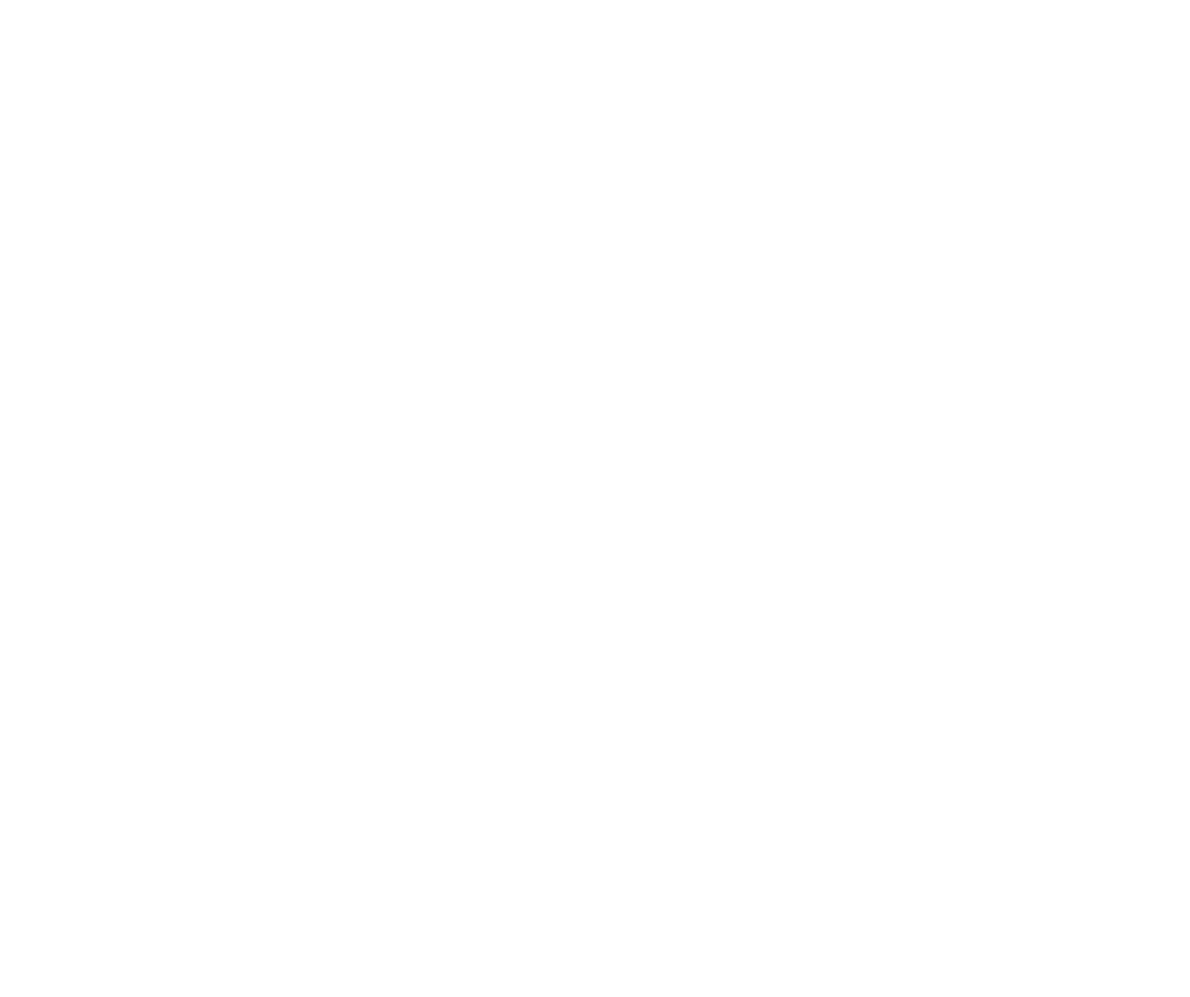
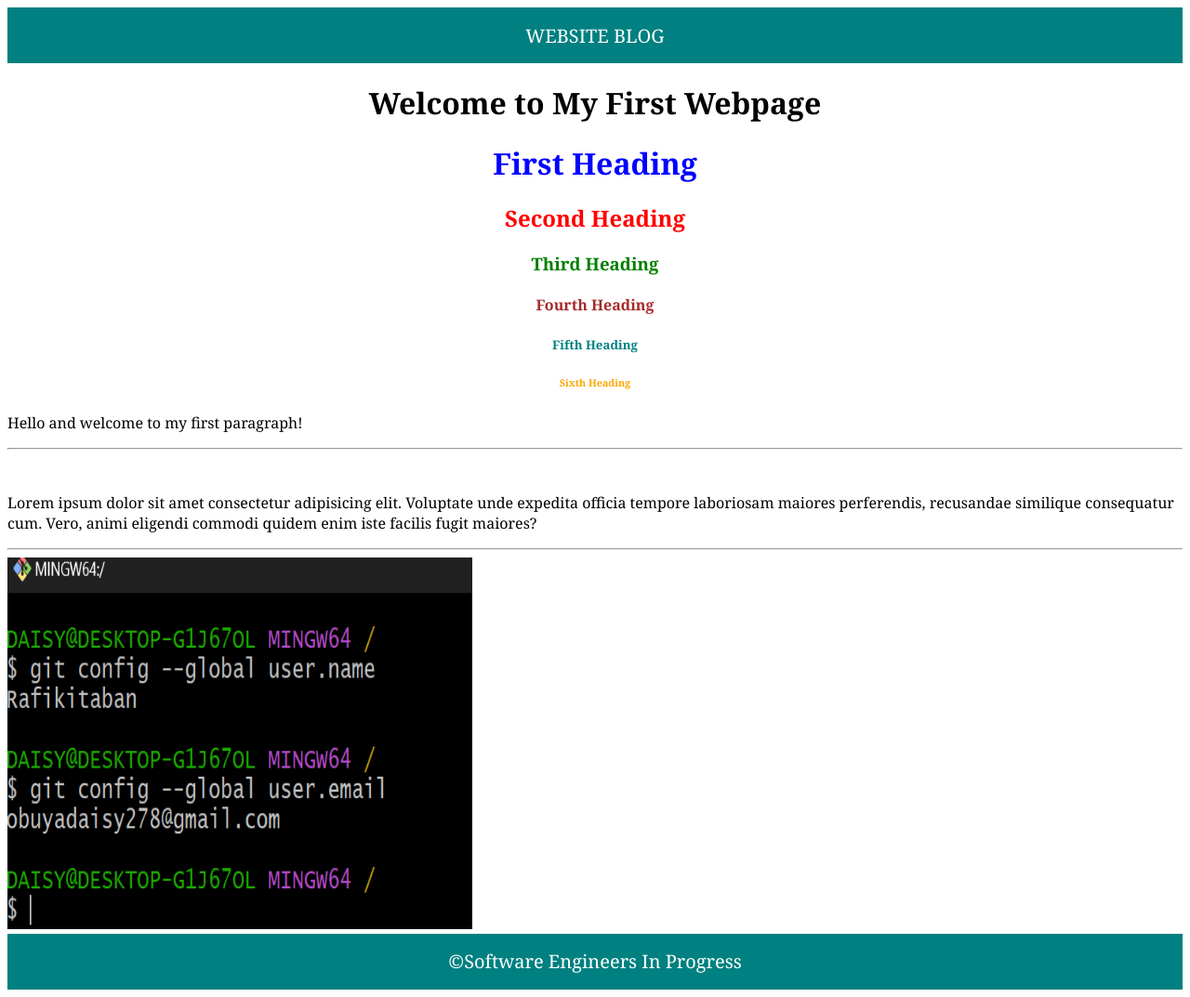
Before and after one commit to ahmednule/pythoncrashcourse, a plain HTML site: page webdev/Introduction/index.html in a window 1280 px wide. Shown: the whole page at 93% size. Before the commit the page ends 800 px from the top, so only its background shows below. Drawn offline with Linux system fonts and the light colour scheme.

Commit message:
webdev intro session

```diff
--- a/webdev/Introduction/index.css
+++ b/webdev/Introduction/index.css
@@ -0,0 +1,30 @@
+*{
+    font-family: Georgia, 'Times New Roman', Times, serif;
+}
+
+h1,h2,h3,h4,h5,h6{
+    text-align: center;
+}
+
+header{
+    height: 60px;
+    background-color: teal;
+    color:white;
+    text-transform: uppercase;
+    font-size: 20px;
+    text-align: center;
+    display: flex;
+    justify-content:center;
+    align-items:center;
+}
+
+footer{
+    height: 60px;
+    background-color: teal;
+    color: white;
+    font-family: Georgia, 'Times New Roman', Times, serif;
+    font-size: 20px;
+    display: flex;
+    justify-content:center;
+    align-items: center;
+}
--- a/webdev/Introduction/index.html
+++ b/webdev/Introduction/index.html
@@ -3,9 +3,36 @@
 <head>
     <meta charset="UTF-8">
     <meta name="viewport" content="width=device-width, initial-scale=1.0">
-    <title>Document</title>
+    <title>Software Engineers In Progress</title>
+    <link rel="stylesheet" href="./index.css">
 </head>
 <body>
+    <header>
+        Website Blog
+    </header>
+    <h1> Welcome to My First Webpage </h1>
+    <h1 style="color:blue;">First Heading</h1>
+
+    <h2 style="color: red;">Second Heading</h2>
+
+    <h3 style="color: green;">Third Heading</h3>
+
+    <h4 style="color: brown;">Fourth Heading</h4>
+
+    <h5 style="color: teal;">Fifth Heading</h5>
+
+    <h6 style="color: orange;">Sixth Heading</h6>
+
+    <p>Hello and welcome to my first paragraph!</p>
+    <hr>
+    <br>
+    <p>Lorem ipsum dolor sit amet consectetur adipisicing elit. Voluptate unde expedita officia tempore laboriosam maiores perferendis, recusandae similique consequatur cum. Vero, animi eligendi commodi quidem enim iste facilis fugit maiores?</p>
+    <hr>
+
+    <img src="./images/Screenshot 2024-06-16 153342.png" width="500" height="400" alt ="gitbash image">
+    <br>
+
+<footer>&copy;Software Engineers In Progress</footer>
 
 </body>
 </html>
```
Also changed, not shown: webdev/Introduction/images/Screenshot  2024-06-15.jpeg (added), webdev/Introduction/images/Screenshot  2024-06-16 at 10.56.47 AM.jpeg (added), webdev/Introduction/images/Screenshot 2024-02-15 110402.png (added), webdev/Introduction/images/Screenshot 2024-06-15 194309.png (added), webdev/Introduction/images/Screenshot 2024-06-16 060856.png (added), webdev/Introduction/images/Screenshot 2024-06-16 091503.png (added), webdev/Introduction/images/Screenshot 2024-06-16 091826.png (added), webdev/Introduction/images/Screenshot 2024-06-16 110732.png (added), webdev/Introduction/images/Screenshot 2024-06-16 111357.png (added), webdev/Introduction/images/Screenshot 2024-06-16 153342.png (added), webdev/Introduction/images/Screenshot 2024-06-16 at 10.57.04 AM.jpeg (added), webdev/Introduction/images/cold call techcrunch.PNG (added).
